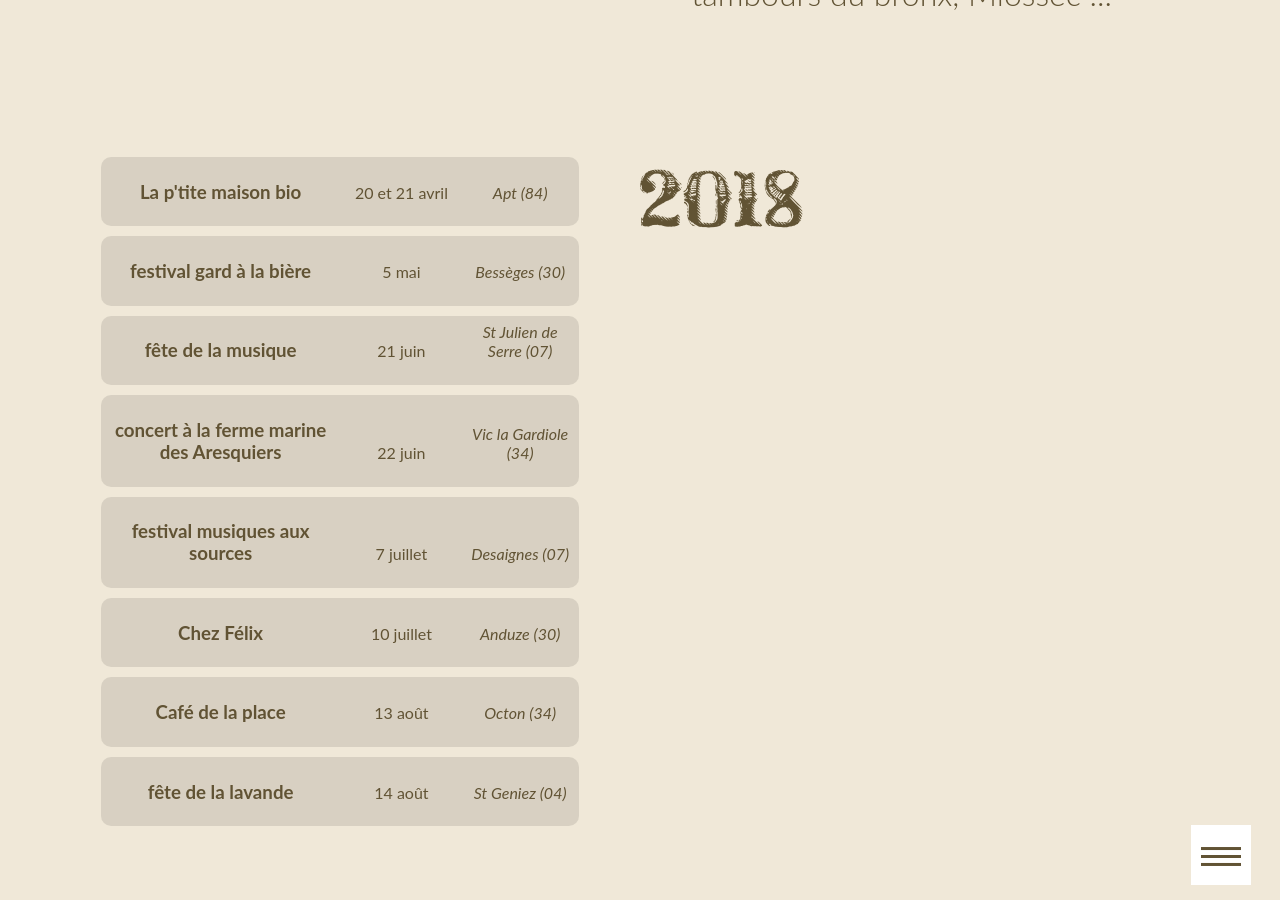
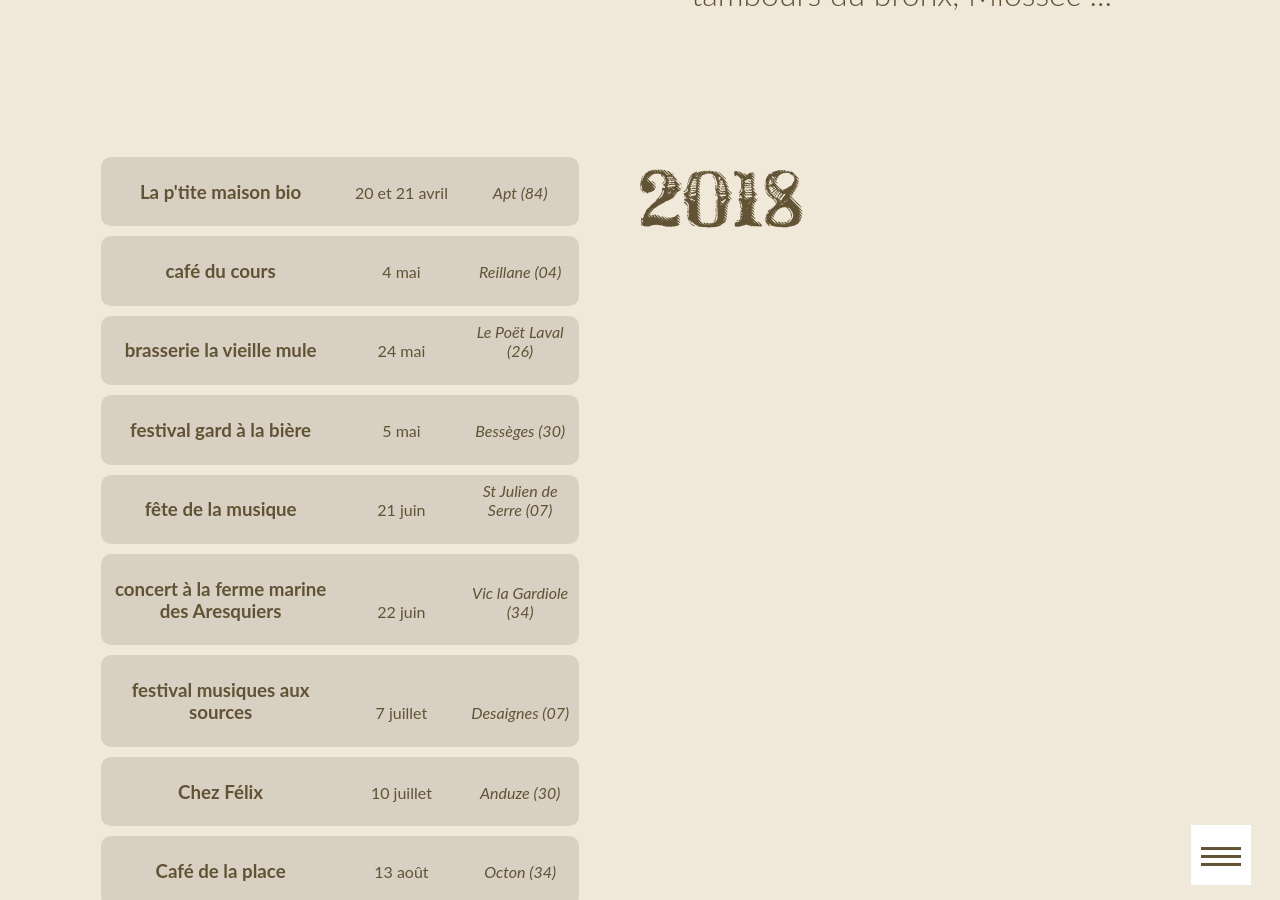
Before and after one commit to ftmftrs/ftmftrs.github.io, a Jekyll site: the page built from concert/index.html, in a window 1280 px wide and 900 px high, scrolled down 897 px. Built offline with Jekyll 4.4.1, drawn with Linux system fonts in a browser that asks for light colours; Markdown is read by kramdown in place of the engine named in the settings; comment, search, counter and statistics services are not loaded.

Commit message:
Update concerts.yml

```diff
--- a/_data/concerts.yml
+++ b/_data/concerts.yml
@@ -4,6 +4,14 @@
     - title: La p'tite maison bio
       date: 20 et 21 avril
       address: Apt (84)
+
+    - title: café du cours
+      date: 4 mai
+      address: Reillane (04)
+
+    - title: brasserie la vieille mule
+      date: 24 mai
+      address: Le Poët Laval (26)
 
     - title: festival gard à la bière
       date: 5 mai
```
